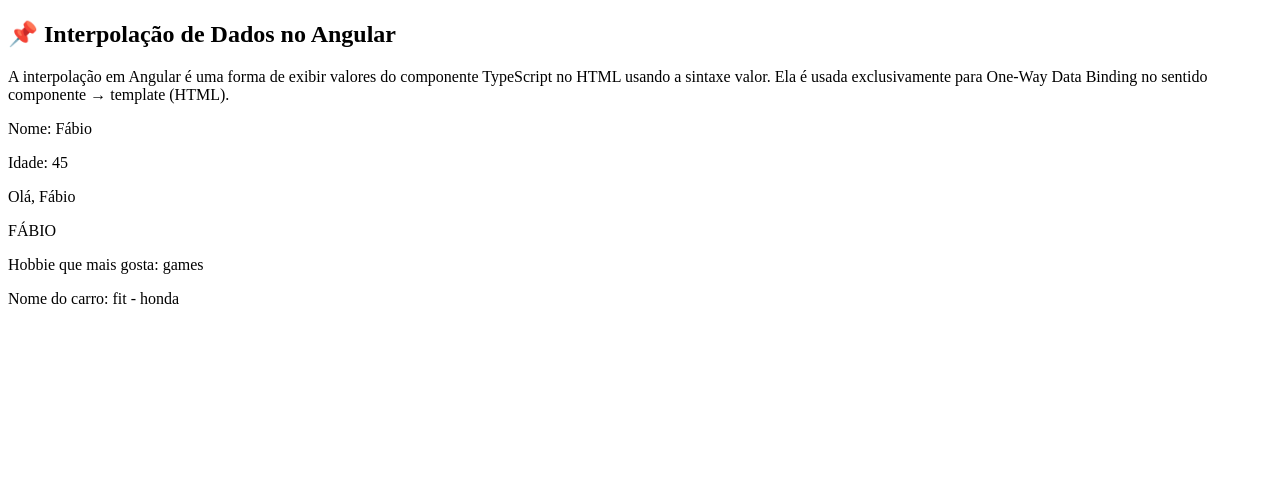
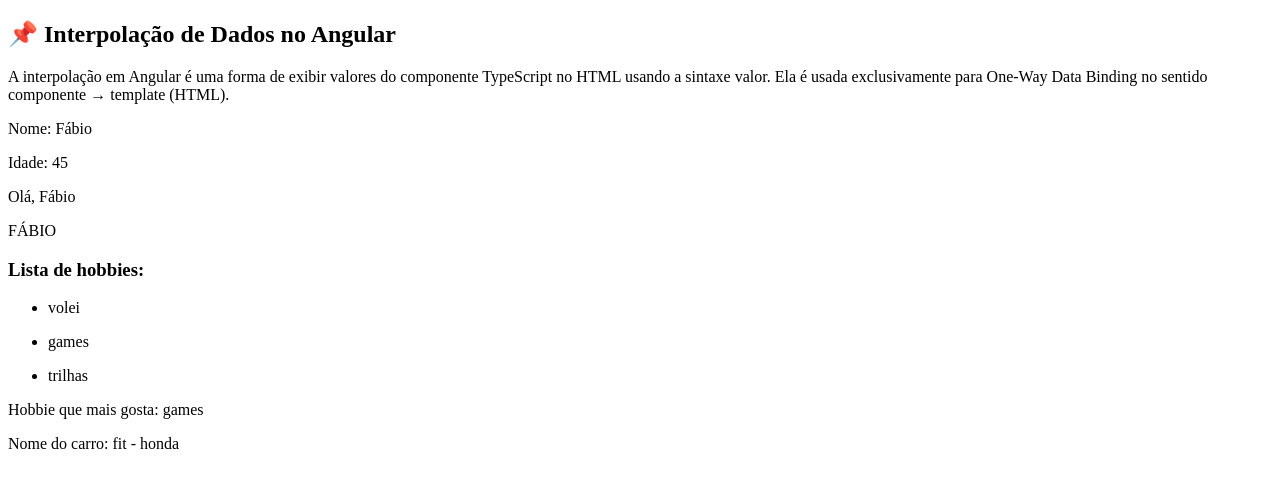
Before and after one commit to otymus27/angular-mateus, an Angular app: page / in a window 1280 px wide. Shown: the top 488 px of the page. Built offline with nearby package versions, Linux system fonts and the light colour scheme.

Commit message:
Interpolação de lista no angular

```diff
--- a/src/app/components/primeiro-componente/primeiro-componente.html
+++ b/src/app/components/primeiro-componente/primeiro-componente.html
@@ -13,5 +13,13 @@
 <p>{{ nome.toUpperCase() }}</p>
 <!-- FABIO -->
 
+<h3>Lista de hobbies:</h3>
+@for (item of hobbies; track $index){
+   <ul>
+      <li>{{item}}</li>
+   </ul>
+}
+
+
 <p>Hobbie que mais gosta: {{ hobbies[1] }}</p>
 <p>Nome do carro: {{ carro.nome }} - {{ carro.marca }}</p>
```
